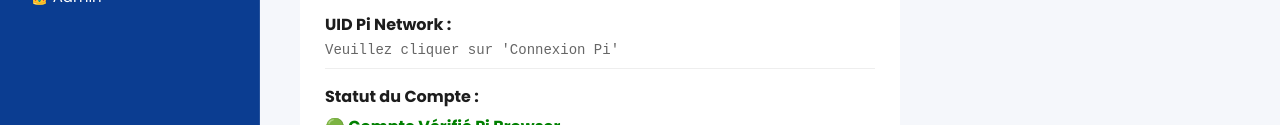
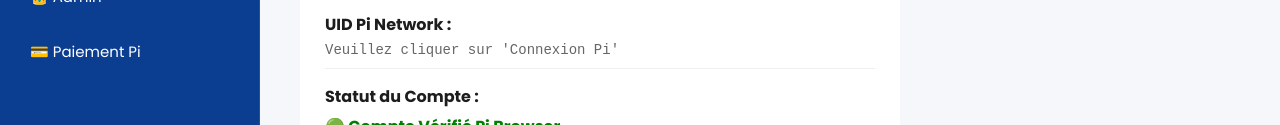
Before and after one commit to Ibrahim9294/Arashibtp, a plain HTML site: page frontend/pages/profile.html in a window 1280 px wide. Shown: the part 495-620 px from the top of the page. Drawn offline with Linux system fonts and the light colour scheme; no server answers.

Commit message:
Update profile.html

```diff
--- a/frontend/pages/profile.html
+++ b/frontend/pages/profile.html
@@ -24,6 +24,8 @@
             <a href="orders.html">📦 Mes Commandes</a>
             <a href="settings.html">⚙️ Paramètres</a>
             <a href="admin.html">👑 Admin</a>
+<a href="paiement.html">💳 Paiement Pi</a>
+
         </nav>
     </aside>
 
```
